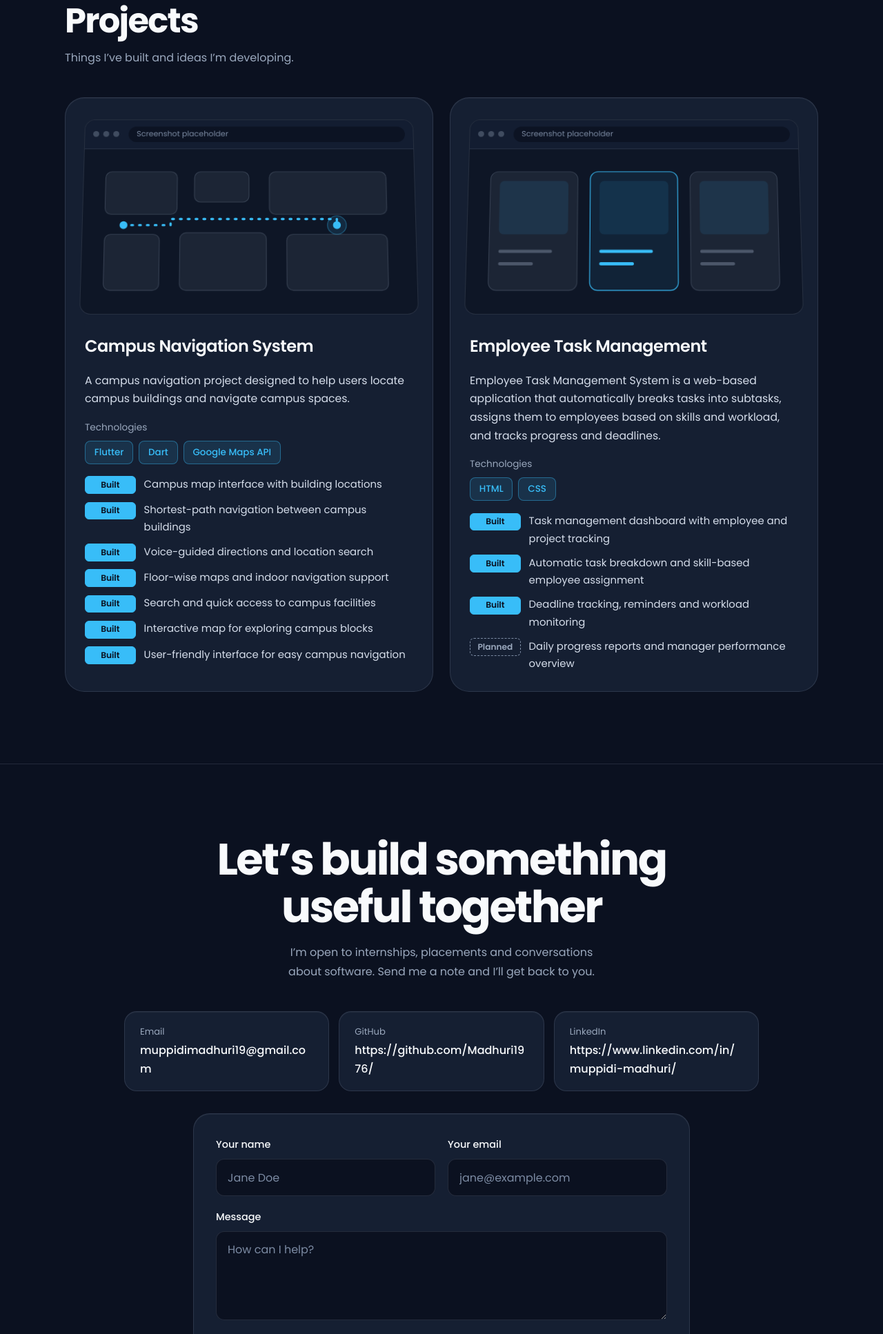
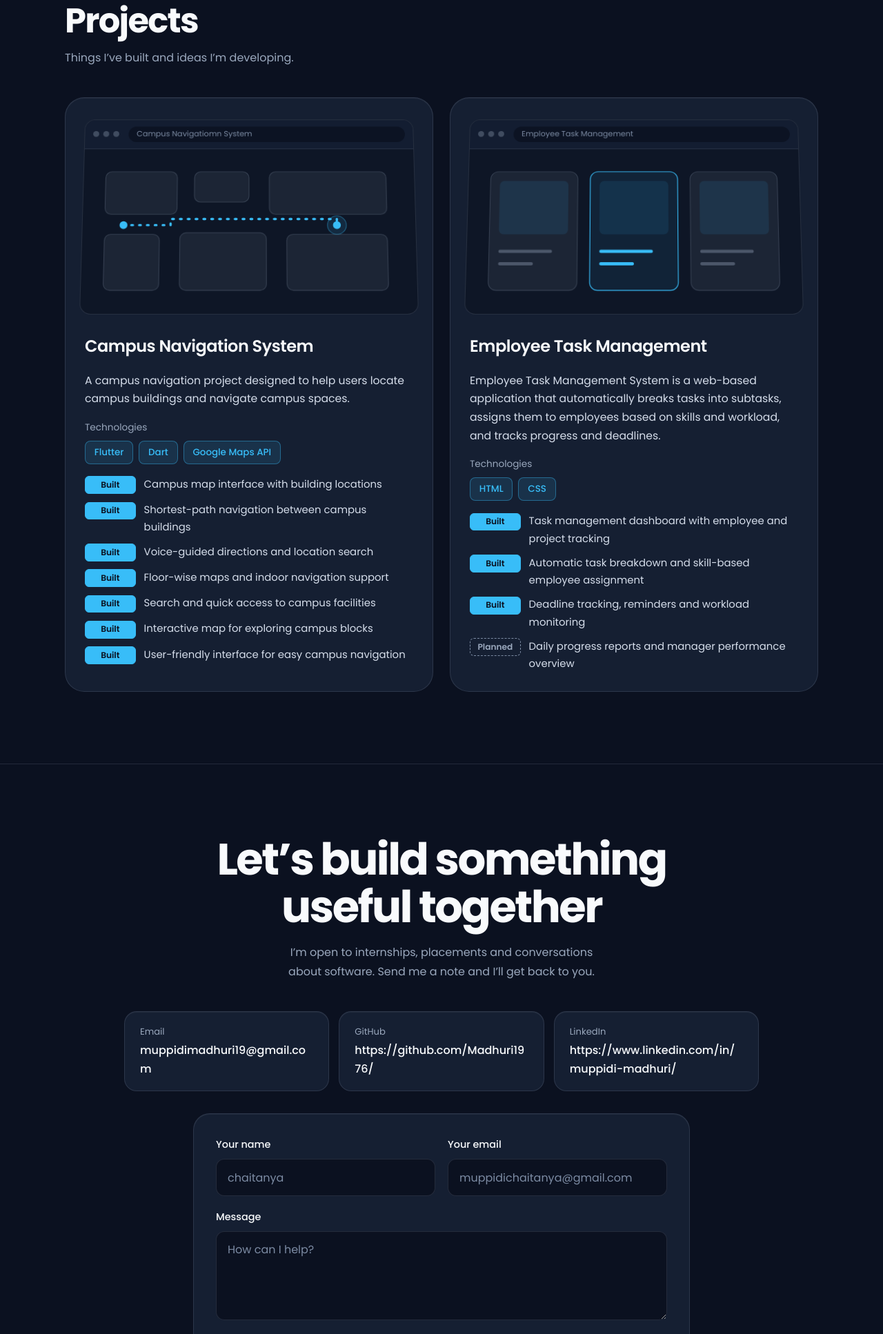
Before and after one commit to Madhuri1976/madhuri-portfolio, a plain HTML site: page index.html in a window 1280 px wide. Shown: the part 2407-4341 px from the top of the page at 69% size. Drawn offline with Linux system fonts and the light colour scheme.

Commit message:
index.html

```diff
--- a/index.html
+++ b/index.html
@@ -190,7 +190,7 @@
           <!-- Project 1 -->
           <article class="project">
             <div class="frame" aria-hidden="true">
-              <div class="frame-bar"><span class="d"></span><span class="d"></span><span class="d"></span><span class="frame-url">Screenshot placeholder</span></div>
+              <div class="frame-bar"><span class="d"></span><span class="d"></span><span class="d"></span><span class="frame-url">Campus Navigatiomn System</span></div>
               <div class="frame-body">
                 <svg viewBox="0 0 400 190" focusable="false">
                   <rect class="s-block" x="16" y="18" width="92" height="56" rx="8"/>
@@ -237,7 +237,7 @@
           <!-- Project 2 -->
           <article class="project">
             <div class="frame" aria-hidden="true">
-              <div class="frame-bar"><span class="d"></span><span class="d"></span><span class="d"></span><span class="frame-url">Screenshot placeholder</span></div>
+              <div class="frame-bar"><span class="d"></span><span class="d"></span><span class="d"></span><span class="frame-url">Employee Task Management</span></div>
               <div class="frame-body">
                 <svg viewBox="0 0 400 190" focusable="false">
                   <rect class="s-block" x="16" y="18" width="112" height="154" rx="10"/>
@@ -317,11 +317,11 @@
         <form class="contact-form" action="#contact" method="get">
           <div class="field">
             <label for="f-name">Your name</label>
-            <input id="f-name" name="name" type="text" placeholder="Jane Doe" autocomplete="name">
+            <input id="f-name" name="name" type="text" placeholder="chaitanya" autocomplete="name">
           </div>
           <div class="field">
             <label for="f-email">Your email</label>
-            <input id="f-email" name="email" type="email" placeholder="jane@example.com" autocomplete="email">
+            <input id="f-email" name="email" type="email" placeholder="muppidichaitanya@gmail.com" autocomplete="email">
           </div>
           <div class="field field-wide">
             <label for="f-msg">Message</label>
```
